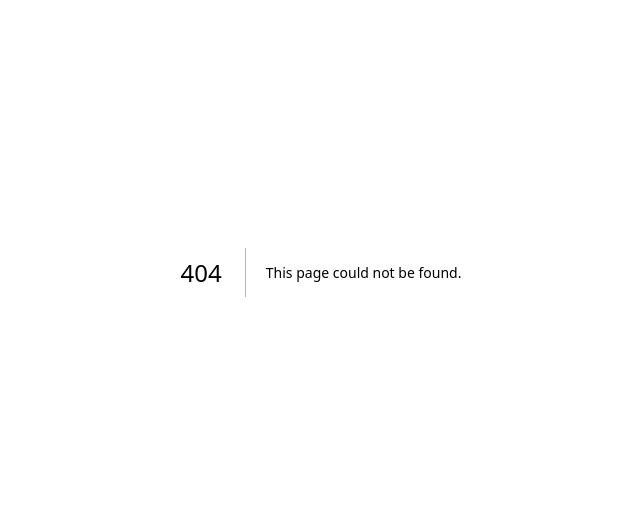
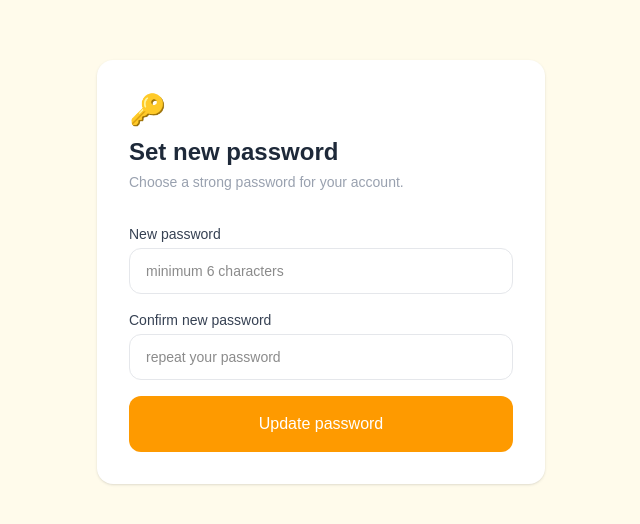
Before and after one commit to vgk2705/timecapsule, a Next.js app: page /reset-password in a window 1280 px wide. Before the commit this address had no page. Shown: the part 128-652 px from the top of the page, without its empty margins (319-959 px from the left). Built offline with nearby package versions, Linux system fonts and the light colour scheme; no server answers.

Commit message:
add reset password page

```diff
--- a/app/create/page.js
+++ b/app/create/page.js
@@ -1,5 +1,5 @@
 'use client'
-import { useState } from 'react'
+import { useState, useEffect } from 'react'
 import { supabase } from '../supabase'
 
 export default function CreateCapsule() {
@@ -12,7 +12,13 @@ export default function CreateCapsule() {
   })
   const [submitted, setSubmitted] = useState(false)
   const [loading, setLoading] = useState(false)
-
+useEffect(() => {
+  const checkUser = async () => {
+    const { data: { user } } = await supabase.auth.getUser()
+    if (!user) window.location.href = '/login'
+  }
+  checkUser()
+}, [])
   const handleChange = (e) => {
     setForm({ ...form, [e.target.name]: e.target.value })
   }
--- a/app/login/page.js
+++ b/app/login/page.js
@@ -6,6 +6,7 @@ export default function Login() {
   const [form, setForm] = useState({ email: '', password: '' })
   const [loading, setLoading] = useState(false)
   const [error, setError] = useState('')
+  const [resetSent, setResetSent] = useState(false)
 
   const handleChange = (e) => {
     setForm({ ...form, [e.target.name]: e.target.value })
@@ -22,6 +23,29 @@ export default function Login() {
     if (error) setError(error.message)
     else window.location.href = '/dashboard'
   }
+
+  const handleForgotPassword = async () => {
+    if (!form.email) {
+      setError('Please enter your email first.')
+      return
+    }
+    const { error } = await supabase.auth.resetPasswordForEmail(form.email, {
+      redirectTo: 'https://timecapsule-gules.vercel.app/reset-password'
+    })
+    if (error) setError(error.message)
+    else setResetSent(true)
+  }
+
+  if (resetSent) return (
+    <div className="min-h-screen bg-amber-50 flex items-center justify-center px-6">
+      <div className="bg-white rounded-2xl shadow-sm p-8 w-full max-w-md text-center">
+        <div className="text-5xl mb-4">📬</div>
+        <h1 className="text-2xl font-bold text-gray-800 mb-2">Check your email</h1>
+        <p className="text-gray-400 text-sm">We sent a password reset link to <strong>{form.email}</strong>. Check your inbox!</p>
+        <a href="/login" className="inline-block mt-6 text-amber-600 hover:underline text-sm">Back to login</a>
+      </div>
+    </div>
+  )
 
   return (
     <div className="min-h-screen bg-amber-50 flex items-center justify-center px-6">
@@ -45,6 +69,11 @@ export default function Login() {
               className="w-full border border-gray-200 rounded-xl px-4 py-3 text-sm focus:outline-none focus:ring-2 focus:ring-amber-300"
               placeholder="your password" />
           </div>
+          <div className="text-right">
+            <button onClick={handleForgotPassword} className="text-sm text-amber-600 hover:underline">
+              Forgot password?
+            </button>
+          </div>
           <button onClick={handleLogin} disabled={loading}
             className="w-full bg-amber-500 hover:bg-amber-600 text-white py-4 rounded-xl font-medium transition">
             {loading ? 'Logging in...' : 'Log in'}
--- a/app/page.js
+++ b/app/page.js
@@ -8,9 +8,9 @@ export default function Home() {
           <span className="text-2xl">⏳</span>
           <span className="text-xl font-semibold text-amber-900">TimeCapsule</span>
         </div>
-        <button className="bg-amber-500 hover:bg-amber-600 text-white px-5 py-2 rounded-full text-sm font-medium transition">
+        <a href="/signup" className="bg-amber-500 hover:bg-amber-600 text-white px-5 py-2 rounded-full text-sm font-medium transition">
           Get Started
-        </button>
+        </a>
       </header>
 
       {/* Hero */}
@@ -24,8 +24,8 @@ export default function Home() {
           exactly when they need it most. On their 18th birthday. Their wedding day. Whenever you choose.
         </p>
         <div className="flex gap-4 justify-center">
-          <a href="/create" className="bg-amber-500 hover:bg-amber-600 text-white px-8 py-4 rounded-full text-lg font-medium transition">
-  Create your first capsule
+          <a href="/signup" className="bg-amber-500 hover:bg-amber-600 text-white px-8 py-4 rounded-full text-lg font-medium transition">
+            Create your first capsule
           </a>
           <button className="border border-gray-300 hover:border-gray-400 text-gray-600 px-8 py-4 rounded-full text-lg transition">
             See how it works
@@ -58,5 +58,5 @@ export default function Home() {
       </footer>
 
     </div>
-  );
+  )
 }
--- /dev/null
+++ b/app/reset-password/page.js
@@ -0,0 +1,80 @@
+'use client'
+import { useState, useEffect } from 'react'
+import { supabase } from '../supabase'
+
+export default function ResetPassword() {
+  const [password, setPassword] = useState('')
+  const [confirmPassword, setConfirmPassword] = useState('')
+  const [loading, setLoading] = useState(false)
+  const [error, setError] = useState('')
+  const [done, setDone] = useState(false)
+
+  useEffect(() => {
+    supabase.auth.onAuthStateChange(async (event, session) => {
+      if (event === 'PASSWORD_RECOVERY') {
+        // User is in password recovery mode — good, stay on this page
+      }
+    })
+  }, [])
+
+  const handleReset = async () => {
+    setError('')
+    if (password !== confirmPassword) {
+      setError('Passwords do not match.')
+      return
+    }
+    if (password.length < 6) {
+      setError('Password must be at least 6 characters.')
+      return
+    }
+    setLoading(true)
+    const { error } = await supabase.auth.updateUser({ password })
+    setLoading(false)
+    if (error) setError(error.message)
+    else setDone(true)
+  }
+
+  if (done) return (
+    <div className="min-h-screen bg-amber-50 flex items-center justify-center px-6">
+      <div className="bg-white rounded-2xl shadow-sm p-8 w-full max-w-md text-center">
+        <div className="text-5xl mb-4">✅</div>
+        <h1 className="text-2xl font-bold text-gray-800 mb-2">Password updated!</h1>
+        <p className="text-gray-400 text-sm mb-6">You can now log in with your new password.</p>
+        <a href="/login" className="bg-amber-500 text-white px-6 py-3 rounded-full hover:bg-amber-600 transition">
+          Go to login
+        </a>
+      </div>
+    </div>
+  )
+
+  return (
+    <div className="min-h-screen bg-amber-50 flex items-center justify-center px-6">
+      <div className="bg-white rounded-2xl shadow-sm p-8 w-full max-w-md">
+        <div className="text-3xl mb-2">🔑</div>
+        <h1 className="text-2xl font-bold text-gray-800 mb-1">Set new password</h1>
+        <p className="text-gray-400 text-sm mb-8">Choose a strong password for your account.</p>
+
+        {error && <p className="text-red-500 text-sm mb-4">{error}</p>}
+
+        <div className="space-y-4">
+          <div>
+            <label className="block text-sm font-medium text-gray-700 mb-1">New password</label>
+            <input value={password} onChange={e => setPassword(e.target.value)} type="password"
+              className="w-full border border-gray-200 rounded-xl px-4 py-3 text-sm focus:outline-none focus:ring-2 focus:ring-amber-300"
+              placeholder="minimum 6 characters" />
+          </div>
+          <div>
+            <label className="block text-sm font-medium text-gray-700 mb-1">Confirm new password</label>
+            <input value={confirmPassword} onChange={e => setConfirmPassword(e.target.value)} type="password"
+              className="w-full border border-gray-200 rounded-xl px-4 py-3 text-sm focus:outline-none focus:ring-2 focus:ring-amber-300"
+              placeholder="repeat your password" />
+          </div>
+          <button onClick={handleReset} disabled={loading}
+            className="w-full bg-amber-500 hover:bg-amber-600 text-white py-4 rounded-xl font-medium transition">
+            {loading ? 'Updating...' : 'Update password'}
+          </button>
+        </div>
+      </div>
+    </div>
+  )
+}
--- a/app/signup/page.js
+++ b/app/signup/page.js
@@ -3,7 +3,7 @@ import { useState } from 'react'
 import { supabase } from '../supabase'
 
 export default function Signup() {
-  const [form, setForm] = useState({ email: '', password: '', name: '' })
+  const [form, setForm] = useState({ email: '', password: '', confirmPassword: '', name: '' })
   const [loading, setLoading] = useState(false)
   const [error, setError] = useState('')
 
@@ -12,8 +12,16 @@ export default function Signup() {
   }
 
   const handleSignup = async () => {
+    setError('')
+    if (form.password !== form.confirmPassword) {
+      setError('Passwords do not match.')
+      return
+    }
+    if (form.password.length < 6) {
+      setError('Password must be at least 6 characters.')
+      return
+    }
     setLoading(true)
-    setError('')
     const { error } = await supabase.auth.signUp({
       email: form.email,
       password: form.password,
@@ -52,6 +60,12 @@ export default function Signup() {
               className="w-full border border-gray-200 rounded-xl px-4 py-3 text-sm focus:outline-none focus:ring-2 focus:ring-amber-300"
               placeholder="minimum 6 characters" />
           </div>
+          <div>
+            <label className="block text-sm font-medium text-gray-700 mb-1">Confirm password</label>
+            <input name="confirmPassword" value={form.confirmPassword} onChange={handleChange} type="password"
+              className="w-full border border-gray-200 rounded-xl px-4 py-3 text-sm focus:outline-none focus:ring-2 focus:ring-amber-300"
+              placeholder="repeat your password" />
+          </div>
           <button onClick={handleSignup} disabled={loading}
             className="w-full bg-amber-500 hover:bg-amber-600 text-white py-4 rounded-xl font-medium transition">
             {loading ? 'Creating account...' : 'Create account'}
```
